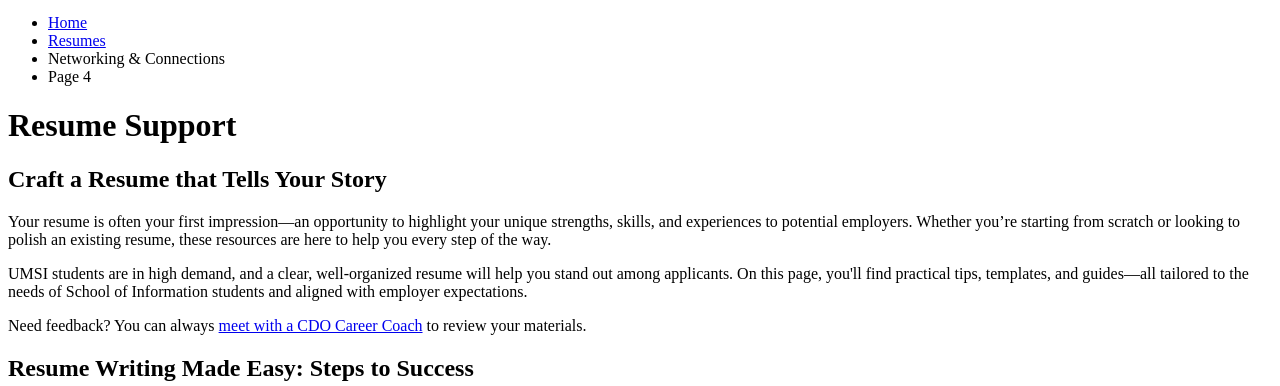
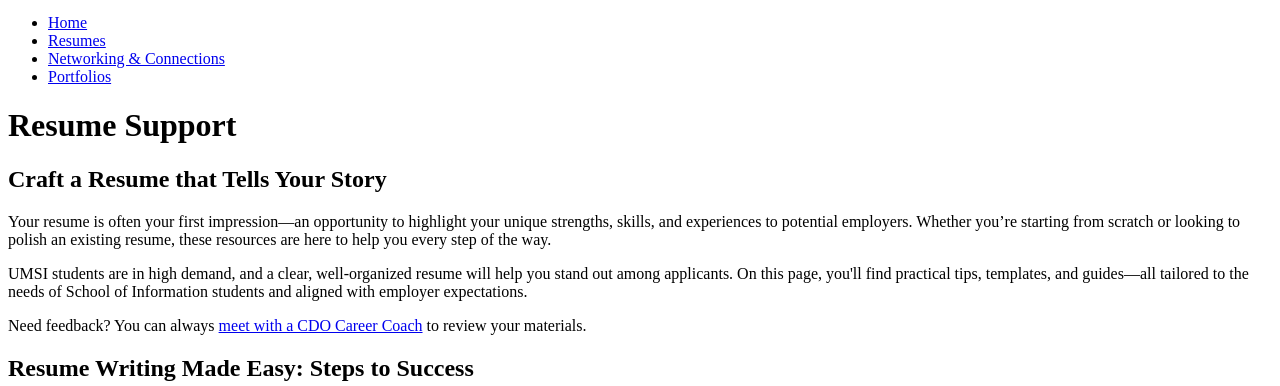
Before and after one commit to robinharn/client_project_f25, a plain HTML site: page resume.html in a window 1280 px wide. Shown: the part 414-800 px from the top of the page. Drawn offline with Linux system fonts and the light colour scheme.

Commit message:
Add files via upload

```diff
--- a/resume.html
+++ b/resume.html
@@ -14,8 +14,8 @@
             <ul>
                 <li><a href = "index.html">Home</a></li>
                 <li><a href = "resume.html">Resumes</a></li>
-                <li><a>Networking & Connections</a></li>
-                <li><a>Page 4</a></li>
+                <li><a href="networking.html">Networking & Connections</a></li>
+                <li><a href="portfolio.html">Portfolios</a></li>
             </ul>
         </nav>
         <h1>Resume Support</h1>
```
